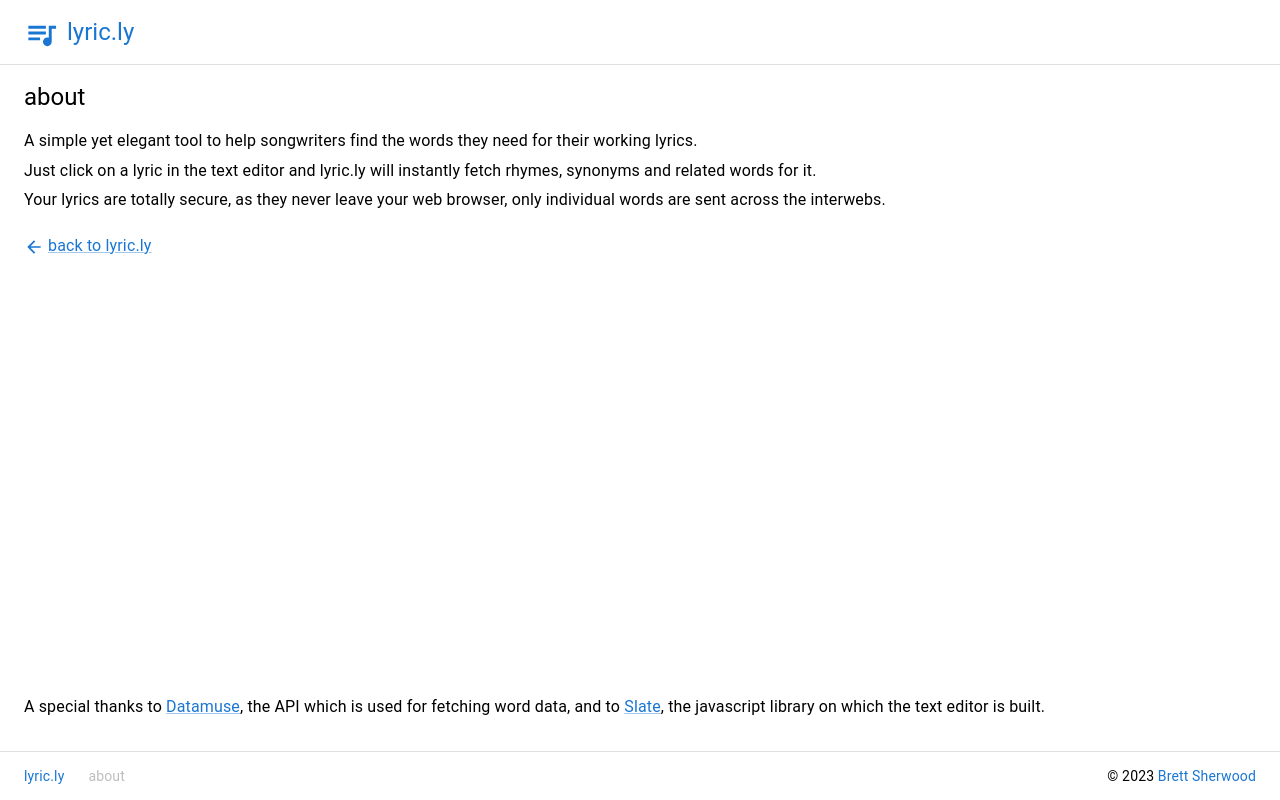
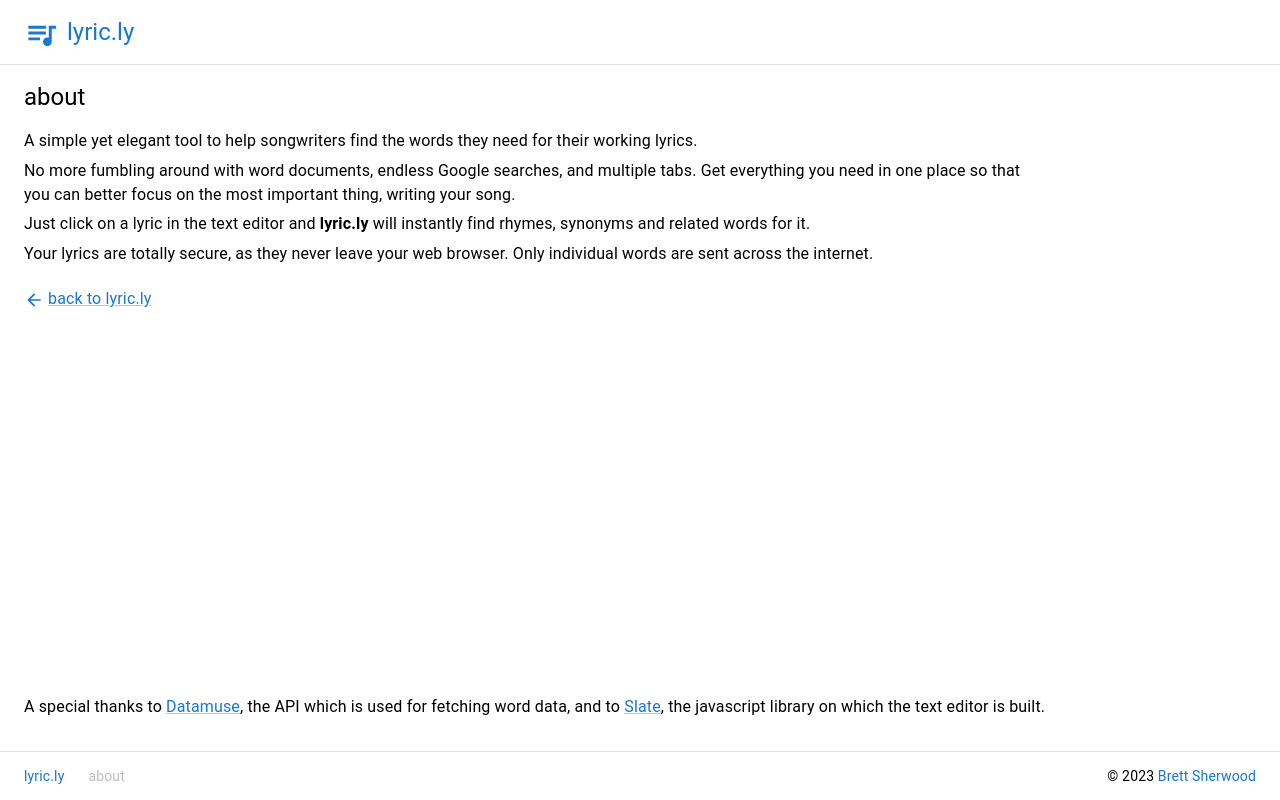
Before and after one commit to brett-generac/lyricly, a React app: page / in a window 1280 px wide. Both pictures are taken after a click on the button "about". Built offline with nearby package versions, Linux system fonts and the light colour scheme.

Commit message:
about screen style and copy

```diff
--- a/src/screens/About.tsx
+++ b/src/screens/About.tsx
@@ -1,12 +1,18 @@
 import React, { useContext } from 'react';
+import type { MouseEvent } from 'react';
 import { Box, Link, Typography } from '@mui/material';
 import ArrowBackIcon from '@mui/icons-material/ArrowBack';
 
 import { Context } from '../App';
-
 import { Screen } from '../Constants';
 
-import type { MouseEvent } from 'react';
+const boxSx = {
+  height: '100%',
+  maxWidth: '1024px',
+  display: 'flex',
+  flexDirection: 'column',
+  justifyContent: 'space-between',
+};
 
 export const About = () => {
   const { setScreen } = useContext(Context);
@@ -17,14 +23,7 @@ export const About = () => {
   };
 
   return (
-    <Box
-      sx={{
-        height: '100%',
-        display: 'flex',
-        flexDirection: 'column',
-        justifyContent: 'space-between',
-      }}
-    >
+    <Box sx={boxSx}>
       <Box pt={2}>
         <Box pb={2}>
           <Typography variant="h5">about</Typography>
@@ -35,12 +34,17 @@ export const About = () => {
             lyrics.
           </Typography>
           <Typography gutterBottom>
-            Just click on a lyric in the text editor and lyric.ly will instantly fetch rhymes,
-            synonyms and related words for it.
+            No more fumbling around with word documents, endless Google searches, and multiple tabs.
+            Get everything you need in one place so that you can better focus on the most important
+            thing, writing your song.
           </Typography>
           <Typography gutterBottom>
-            Your lyrics are totally secure, as they never leave your web browser, only individual
-            words are sent across the interwebs.
+            Just click on a lyric in the text editor and <strong>lyric.ly</strong> will instantly
+            find rhymes, synonyms and related words for it.
+          </Typography>
+          <Typography gutterBottom>
+            Your lyrics are totally secure, as they never leave your web browser. Only individual
+            words are sent across the internet.
           </Typography>
         </Box>
         <Box>
```
